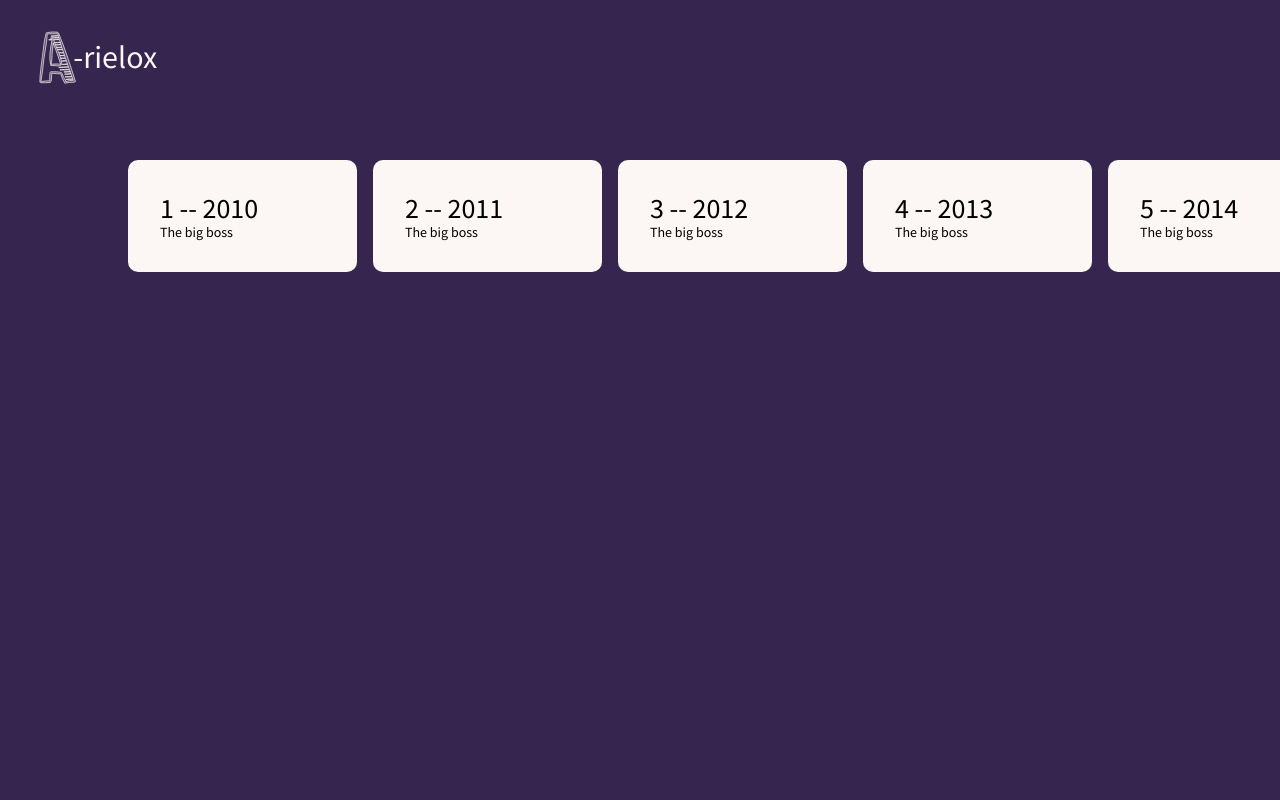
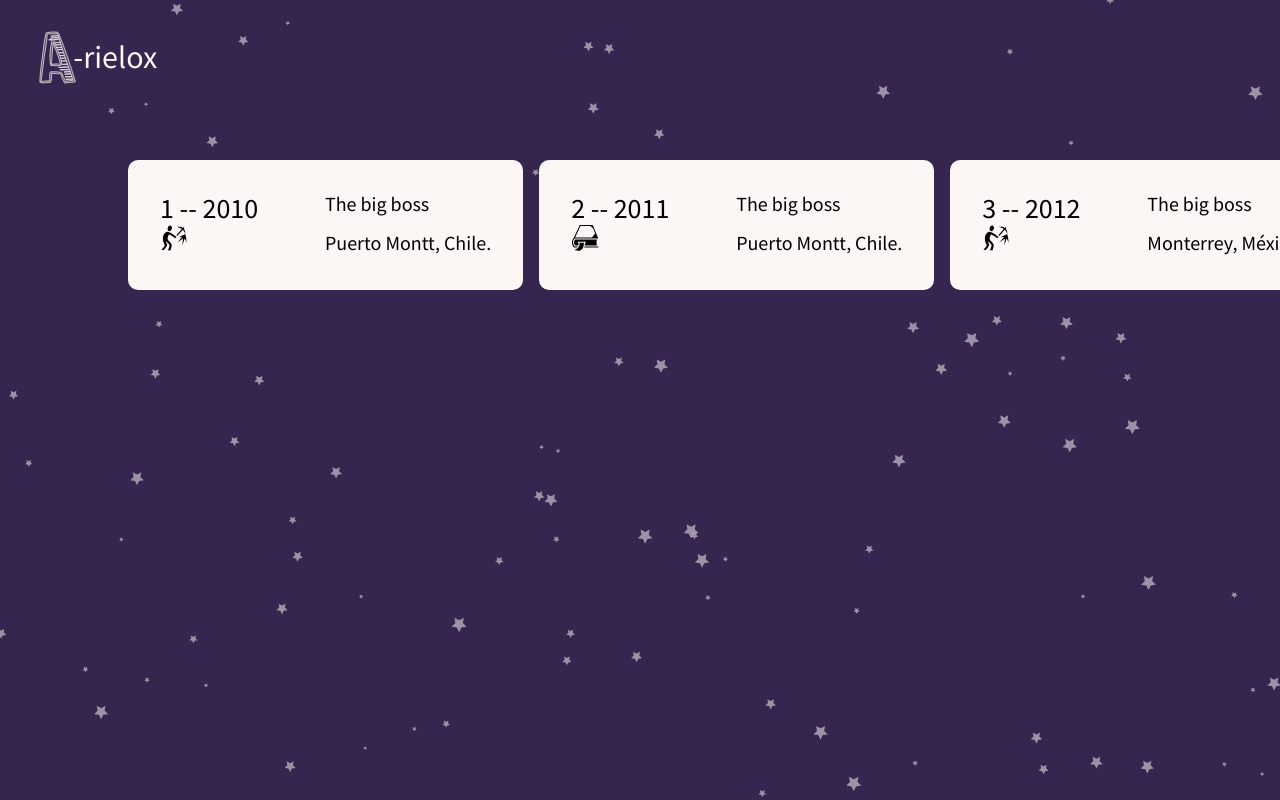
Before and after one commit to A-rielox/R-portfolio--01, a React (Create React App) app: page /about in a window 1280 px wide. Shown: the top 800 px of the page. Built offline with nearby package versions, Linux system fonts and the light colour scheme.

Commit message:
lista about base

```diff
--- a/package.json
+++ b/package.json
@@ -7,10 +7,10 @@
     "@testing-library/react": "^13.1.1",
     "@testing-library/user-event": "^13.5.0",
     "framer-motion": "^6.3.3",
-    "gsap": "^3.10.4",
     "normalize.css": "^8.0.1",
     "react": "^18.1.0",
     "react-dom": "^18.1.0",
+    "react-icons": "^4.3.1",
     "react-router-dom": "^6.3.0",
     "react-scripts": "5.0.1",
     "react-tsparticles": "^2.0.6",
--- a/src/components/AboutPage.js
+++ b/src/components/AboutPage.js
@@ -59,14 +59,13 @@ const AboutPage = () => {
             animate={{ opacity: 1, transition: { duration: 1.5 } }}
             exit={{ opacity: 0, transition: { duration: 0.5 } }}
          >
-            {/* mientras desarrollo */}
-            {/* <ParticleWrapper
+            <ParticleWrapper
                className="PARTICLE WRAPPER"
                initial={{ opacity: 0 }}
                animate={{ opacity: 1, transition: { delay: 1.5 } }}
             >
                <ContactModalParticleComponent config="about" />
-            </ParticleWrapper> */}
+            </ParticleWrapper>
 
             <LogoMainPage color="light" />
 
--- a/src/components/aboutConponents/SingleCard.js
+++ b/src/components/aboutConponents/SingleCard.js
@@ -2,9 +2,9 @@ import React, { useState } from 'react';
 
 import styled from 'styled-components';
 
-import { motion, AnimateSharedLayout, AnimatePresence } from 'framer-motion';
+import { motion, AnimatePresence, LayoutGroup } from 'framer-motion';
 
-const SingleCard = ({ id, title, position, desc }) => {
+const SingleCard = ({ id, title, position, desc, icon, place }) => {
    const [isHover, setIsHover] = useState(false);
 
    return (
@@ -17,27 +17,43 @@ const SingleCard = ({ id, title, position, desc }) => {
          onMouseOver={() => setIsHover(true)}
          onMouseLeave={() => setIsHover(false)}
       >
+         <Left>
             <Name layout>{title}</Name>
 
-         <Title layout>{position}</Title>
+            <Icon layout>{icon}</Icon>
+         </Left>
+
+         <Right>
+            <Title>{position}</Title>
+
+            <Place>{place}</Place>
 
             <AnimatePresence>
                {isHover && (
+                  <EmailWrapper
+                     layout
+                     initial={{ width: 165, height: 0 }}
+                     animate={{ width: 300, height: 'auto' }}
+                     transition={{ duration: 0.3 }}
+                     exit={{ width: 165, height: 0 }}
+                  >
                      <Email
                         layout
-                  initial={{ opacity: 0, width: 165 }}
-                  animate={{ opacity: 1, width: 265 }}
-                  transition={{ duration: 0.5, delay: 0.2 }}
+                        initial={{ opacity: 0 }}
+                        animate={{
+                           opacity: 1,
+                           transition: { duration: 0.3, delay: 0.2 },
+                        }}
+                        // transition={{ duration: 0.3 }}
                         exit={{ opacity: 0 }}
                      >
                         {desc}
                      </Email>
+                  </EmailWrapper>
                )}
             </AnimatePresence>
-
+         </Right>
          <CardFront layout />
-
-         {/* <CardBack layout /> */}
       </Card>
    );
 };
@@ -48,29 +64,29 @@ const Card = styled(motion.div)`
    position: relative;
    color: black;
 
-   /* width: 165px; */
    height: min-content;
    padding: 2rem;
    border-radius: 10px;
    background-color: ${props => props.theme.text};
 
    display: flex;
-   flex-direction: column;
 
    &:not(:last-child) {
       margin-right: 1rem;
    }
+`;
 
-   /* &::after { */
-   /* content: ''; */
-   /* ... */
-   /* posion: all 0.3s ease; */
-   /* } */
-   /*  */
-   /* &:hover::after { */
-   /* ... */
-   /* right: 10px; */
-   /* } */
+const Left = styled.div`
+   display: flex;
+   flex-direction: column;
+   justify-content: flex-start;
+   align-items: flex-start;
+`;
+const Right = styled(motion.div)`
+   display: flex;
+   flex-direction: column;
+   justify-content: flex-start;
+   align-items: flex-start;
 `;
 
 const CardFront = styled.div`
@@ -86,9 +102,9 @@ const CardFront = styled.div`
    border-radius: 10px;
    background-color: transparent;
 
-   transition: all 0.3s ease;
+   transition: all 0.3s linear;
    ${Card}:hover & {
-      border: solid 2px yellow;
+      border: solid 2px #cf9ce2;
       top: -10px;
       bottom: 10px;
       left: 10px;
@@ -96,54 +112,52 @@ const CardFront = styled.div`
    }
 `;
 
-const CardBack = styled.div`
-   position: absolute;
-   top: 0;
-   bottom: 0;
-   left: 0;
-   right: 0;
-   z-index: -10;
-   /* opacity: 0.5; */
+const Name = styled(motion.div)`
+   font-size: 28px;
+   width: 165px;
+`;
+const Icon = styled.div`
+   font-size: 28px;
+   width: 165px;
+   height: 100%;
+`;
 
-   padding: 30px;
-   border-radius: 10px;
-   background-color: transparent;
+const Title = styled(motion.div)`
+   font-size: 20px;
+   width: min-content;
+   white-space: nowrap;
+   align-self: flex-start;
+   justify-self: flex-start;
 
-   transition: all 0.3s ease;
+   transition: all 0.3s linear;
    ${Card}:hover & {
-      background-color: lightgreen;
-      top: 10px;
-      bottom: -10px;
-      left: -10px;
-      right: 10px;
+      font-weight: bold;
+      align-self: center;
    }
 `;
 
-const Name = styled(motion.div)`
-   font-size: 28px;
-   /* margin: 15px auto 0px auto; */
-   width: 165px;
-`;
+const Place = styled(motion.div)`
+   font-size: 20px;
+   width: min-content;
+   margin-top: 1rem;
+   white-space: nowrap;
+   align-self: flex-start;
+   justify-self: flex-start;
 
-/* hr
-      border: 0
-      height: 1px
-      background-color: #d4d4d4
-      animation: card-ani2 1s
-      animation-delay: 0.1s
-      animation-fill-mode: forwards */
-
-const Title = styled(motion.div)`
-   font-size: 14px;
-   width: 165px;
-   /* margin-bottom: 2rem; */
+   transition: all 0.3s linear;
+   ${Card}:hover & {
+      font-weight: bold;
+      align-self: center;
+   }
 `;
 
 const Email = styled(motion.div)`
    font-size: 14px;
-   /* margin: 160px auto 6px auto; */
+   width: 300px;
+   padding-top: 2rem;
 `;
-
-const Phone = styled(motion.div)`
-   font-size: 14px;
+const EmailWrapper = styled(motion.div)`
+   /* font-size: 14px; */
+   /* width: 165px; */
+   /* padding-top: 2rem; */
 `;
--- a/src/components/aboutConponents/textItems.js
+++ b/src/components/aboutConponents/textItems.js
@@ -1,32 +1,45 @@
+import { GiMiner } from 'react-icons/gi';
+import { GiBookmark } from 'react-icons/gi';
+
 const items = [
    {
       id: 1,
       title: '1 -- 2010',
       position: 'The big boss',
+      place: 'Puerto Montt, Chile.',
+      icon: <GiMiner />,
       desc: 'Lorem ipsum dolor sit amet consectetur adipisicing elit.  Quasi aliquam recusandae beatae molestiae exercitationem  laudantium consectetur, debitis repellat perspiciatis! Beatae!',
    },
    {
       id: 2,
       title: '2 -- 2011',
       position: 'The big boss',
+      place: 'Puerto Montt, Chile.',
+      icon: <GiBookmark />,
       desc: '                     Lorem ipsum dolor sit amet consectetur adipisicing elit.  Quasi aliquam recusandae beatae molestiae exercitationem  laudantium consectetur, debitis repellat perspiciatis! Beatae!',
    },
    {
       id: 3,
       title: '3 -- 2012',
       position: 'The big boss',
+      place: 'Monterrey, México',
+      icon: <GiMiner />,
       desc: '                     Lorem ipsum dolor sit amet consectetur adipisicing elit.  Quasi aliquam recusandae beatae molestiae exercitationem  laudantium consectetur, debitis repellat perspiciatis! Beatae!',
    },
    {
       id: 4,
       title: '4 -- 2013',
       position: 'The big boss',
+      place: 'Monterrey, México',
+      icon: <GiBookmark />,
       desc: '                     Lorem ipsum dolor sit amet consectetur adipisicing elit.  Quasi aliquam recusandae beatae molestiae exercitationem  laudantium consectetur, debitis repellat perspiciatis! Beatae!',
    },
    {
       id: 5,
       title: '5 -- 2014',
       position: 'The big boss',
+      place: 'Monterrey, México',
+      icon: <GiBookmark />,
       desc: '                     Lorem ipsum dolor sit amet consectetur adipisicing elit.  Quasi aliquam recusandae beatae molestiae exercitationem  laudantium consectetur, debitis repellat perspiciatis! Beatae!',
    },
    // {
```
Also changed, not shown: 1 other file (tests, documents, lock files or other folders). Lines whose indentation alone changed are shown as unchanged.
